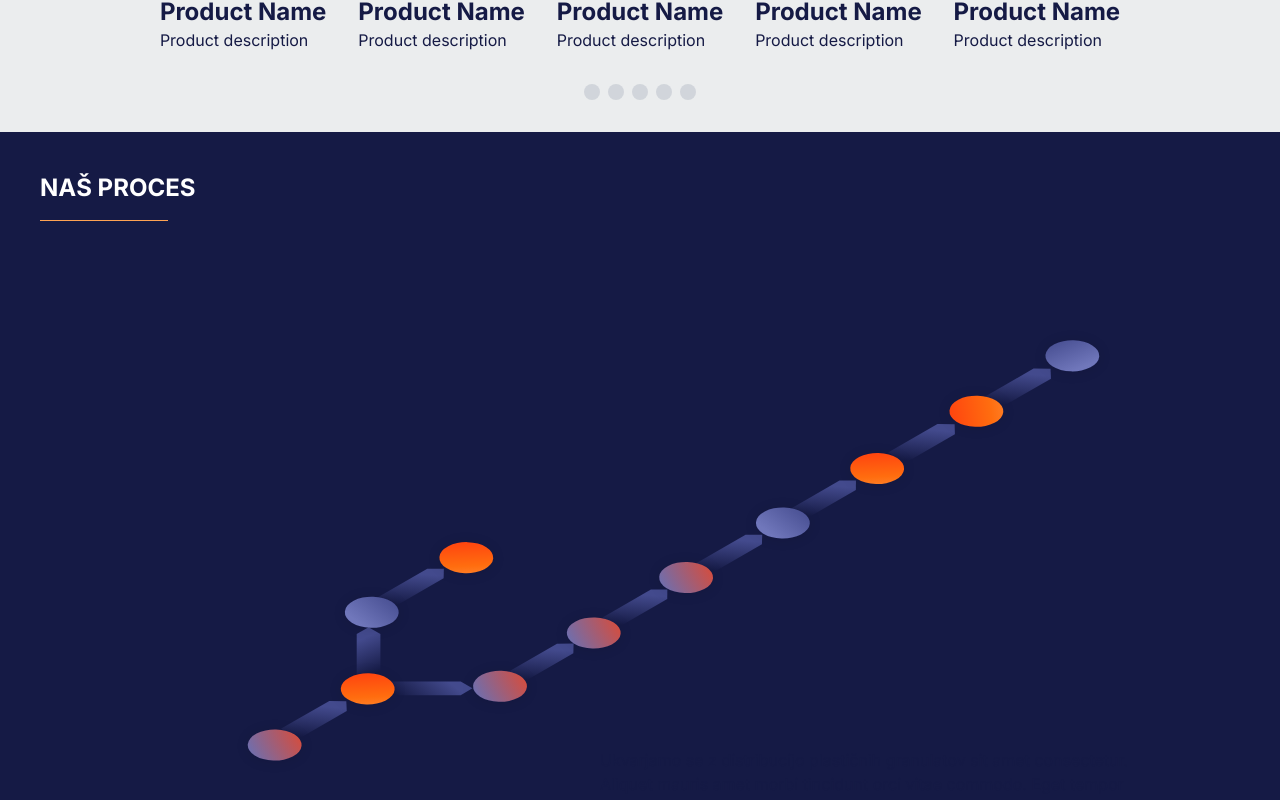
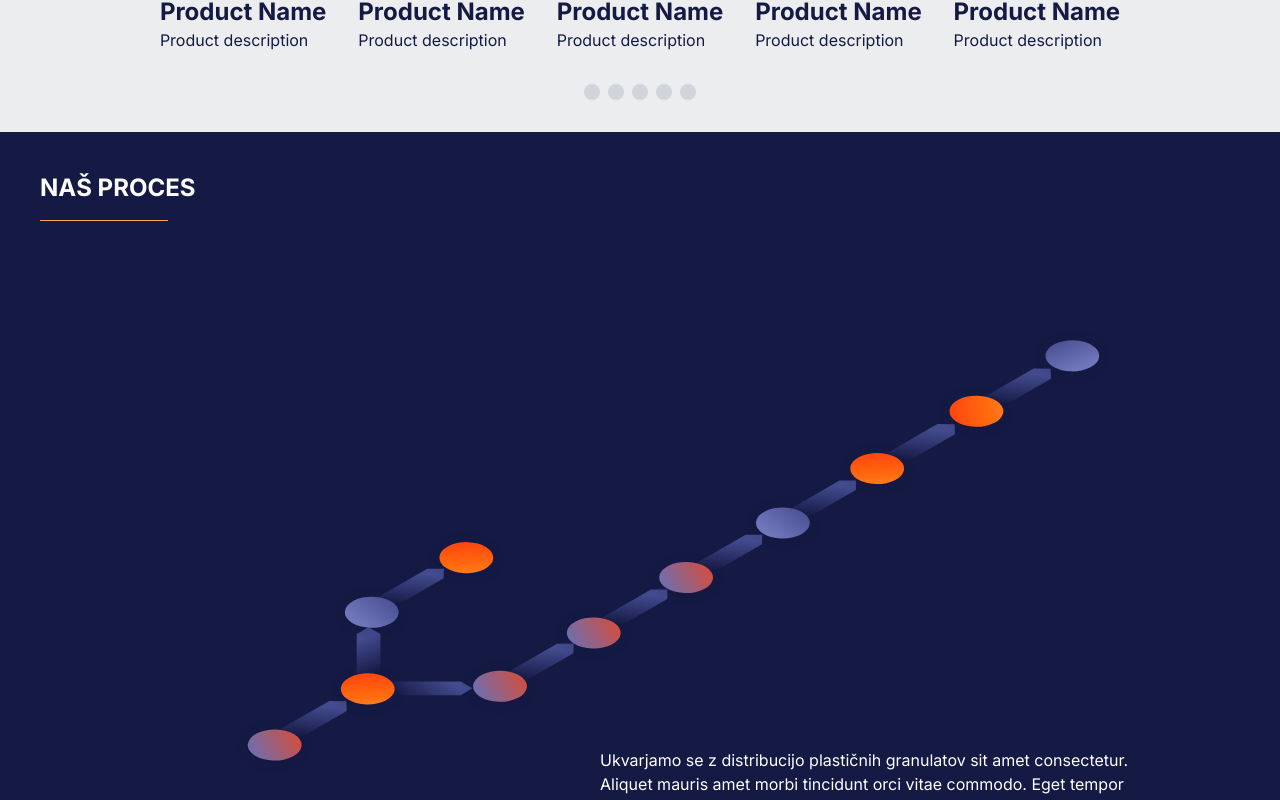
Before and after one commit to jurecapuder/humanfrog_fist, a Next.js app: page / in a window 1280 px wide. Shown: the part 797-1597 px from the top of the page. Built offline with nearby package versions, Linux system fonts and the light colour scheme.

Commit message:
Add text-white class to Process component

```diff
--- a/src/app/sections/process.js
+++ b/src/app/sections/process.js
@@ -2,7 +2,7 @@
 
 const Process = () => {
   return (
-    <div className="relative flex flex-col items-center justify-center h-screen bg-logo-blue">
+    <div className="relative flex flex-col items-center justify-center h-screen bg-logo-blue text-white">
       <div className="absolute top-0 left-0 m-10 text-white">
         <h2 className="text-2xl font-bold mb-4">NAŠ PROCES</h2>
         <div className="border-t border-fist-oranzna h-px w-32" />
```
